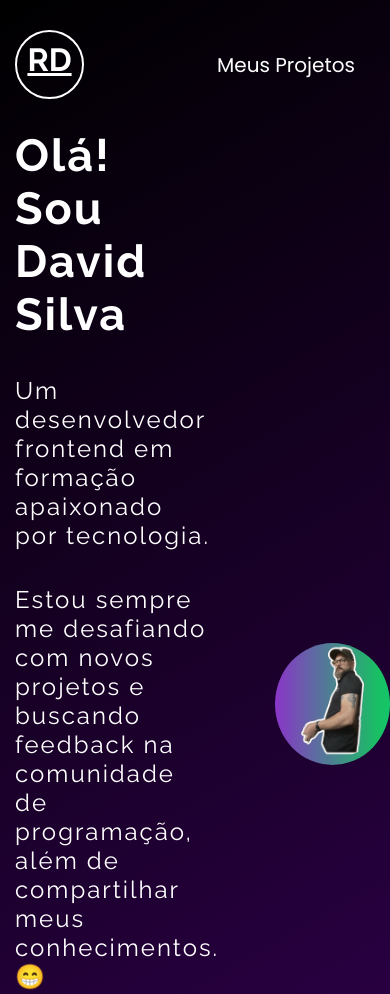
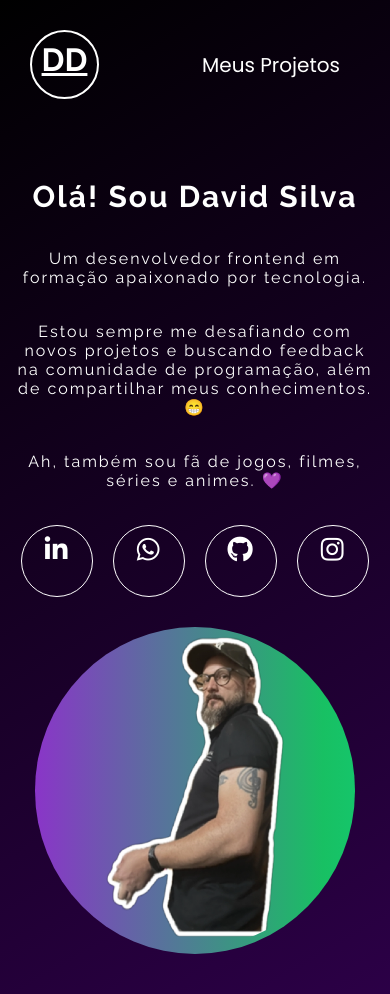
Before and after one commit to zDavidsSantos/HTML-meu-projeto-portfolio, a plain HTML site: page index.html in a window 390 px wide. Shown: the top 994 px of the page. Drawn offline with nearby package versions, Linux system fonts and the light colour scheme.

Commit message:
adicionado-js

```diff
--- a/index.html
+++ b/index.html
@@ -24,12 +24,14 @@
 
     <link rel="stylesheet" href="./src/css/reset.css">
     <link rel="stylesheet" href="./src/css/estilos.css">
+    <link rel="stylesheet" href="./src/css/responsivo.css">
+
 
   </head>
   <body>
     <header class="cabecalho">
       <a href="#">
-        <h1 class="logo">RD</h1>
+        <h1 class="logo">DD</h1>
       </a>
 
       <nav class="menu">
@@ -228,6 +230,6 @@
 
       <button class="btn-mostrar-projetos">Mostrar mais</button>
     </section>
+    <script src="./src/js/index.js"></script>
   </body>
 </html>
-v
--- /dev/null
+++ b/src/css/responsivo.css
@@ -0,0 +1,41 @@
+@media(max-width:1280px){
+    .cabecalho {
+        padding: 30px;
+    }
+
+    .home {
+        flex-direction: column;
+        align-items: center;
+        margin: 50px 0;
+        gap: 30px;
+    }
+
+    .home .informacoes {
+        max-width: 100%;
+        text-align: center;
+        align-items: center;
+    }
+
+    .projetos .container-projetos {
+        padding: 0 30px;
+
+    }
+}
+
+@media(max-width: 425px) {
+    .home .informacoes h1 {
+        font-size: 30px;
+    }
+
+    .home .informacoes p {
+        font-size: 16px;
+    }
+
+    .home .container-foto img {
+        max-width: 320px;
+    }
+
+    .projetos {
+        padding: 30px;
+    }
+}
--- /dev/null
+++ b/src/js/index.js
@@ -0,0 +1,23 @@
+// conmentário de linha dentro do js funciona desta forma
+
+/*- Objetivo 1 - quando o usuário clicar no botão de mostrar mais deve abrir os projetos que estão escondidos no html
+  Passo 1 - pegar o botão mostrar mais no JS pra poder verificar quando o usuário clicar em cima dele
+  Passo 2 - identificar o clique no botão
+  Passo 3 - adicionar a classe ativo nos projetos escondidos
+
+- Objetivo 2 - esconder o botão de mostrar mais
+  Passo 1 - pegar o botão e esconder ele */
+
+const botaoMostrarProjetos = document.querySelector('.btn-mostrar-projetos');
+const projetosInativos = document.querySelectorAll('.projeto:not(.ativo)');
+
+botaoMostrarProjetos.addEventListener('click',() => {
+    //Passo 3 - adicionar a classe ativo nos projetos escondidos
+    projetosInativos.forEach(projetoInativo =>{
+        projetoInativo.classList.add('ativo');
+    });
+
+    //Passo 2 - identificar o clique no botão
+    //Passo 1 - pegar o botão mostrar mais no JS pra poder verificar quando o usuário clicar em cima dele
+    botaoMostrarProjetos.add("remover");
+});
```
